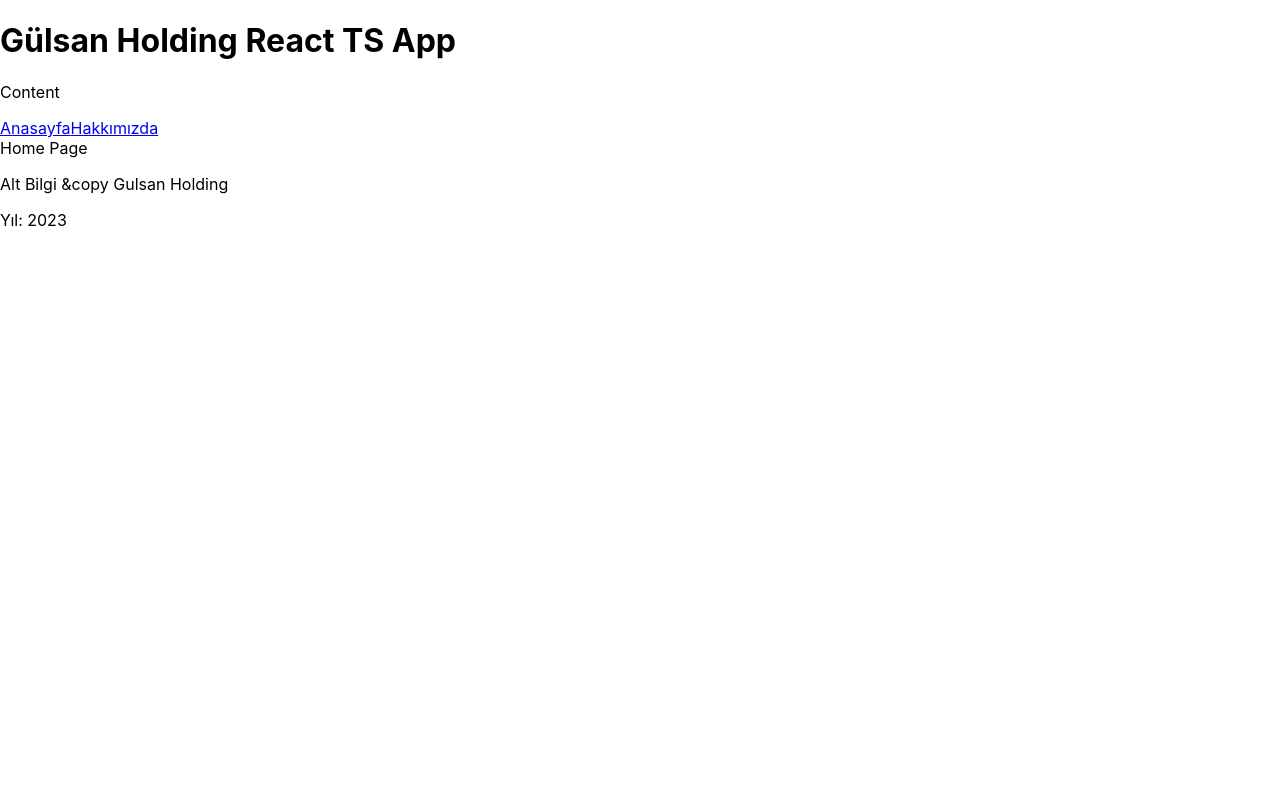
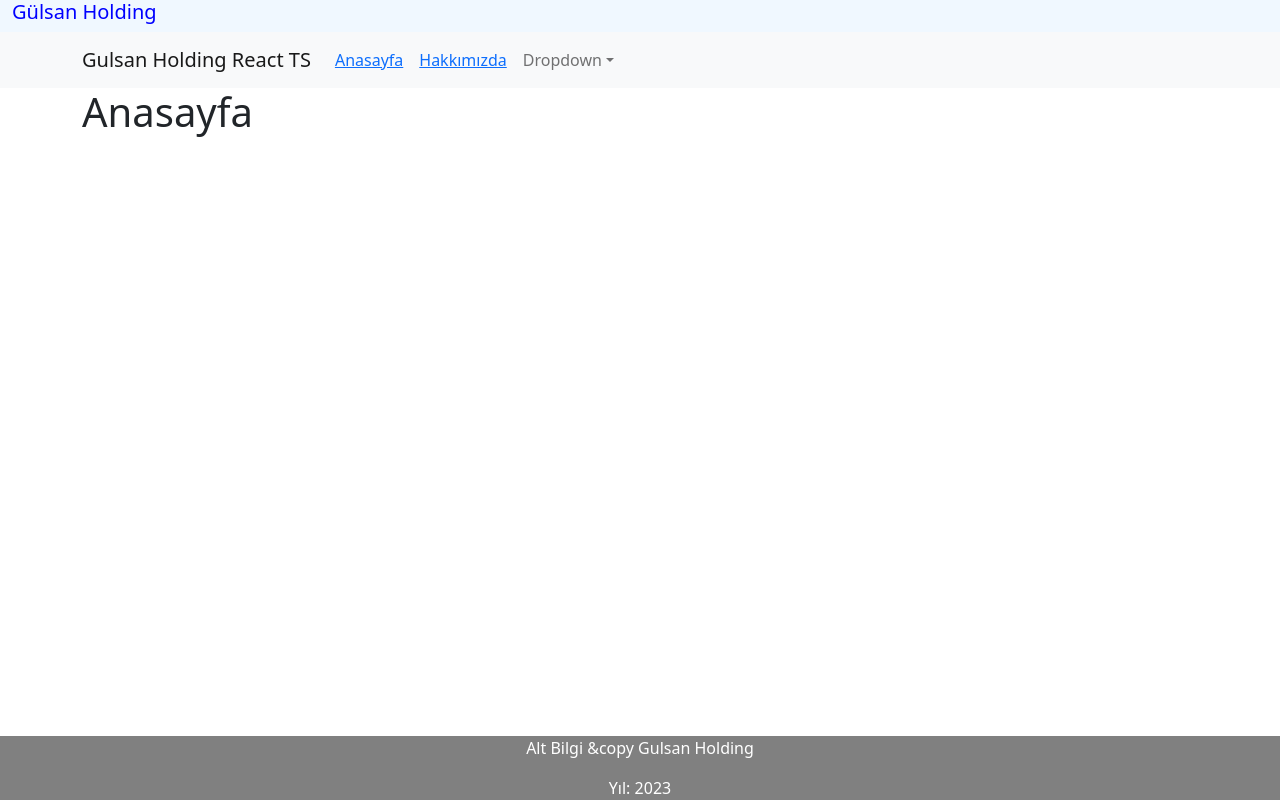
Before and after one commit to neominalsolutions/GulsanHoldingReactTS01-, a React (Create React App) app: page / in a window 1280 px wide. Built offline with nearby package versions, Linux system fonts and the light colour scheme; no server answers.

Commit message:
HomePage FetchAPI ile backend haberleşmesi

```diff
--- a/package.json
+++ b/package.json
@@ -10,7 +10,9 @@
     "@types/node": "^16.18.23",
     "@types/react": "^18.0.37",
     "@types/react-dom": "^18.0.11",
+    "bootstrap": "^5.2.3",
     "react": "^18.2.0",
+    "react-bootstrap": "^2.7.4",
     "react-dom": "^18.2.0",
     "react-router-dom": "^6.10.0",
     "react-scripts": "5.0.1",
--- a/src/App.tsx
+++ b/src/App.tsx
@@ -1,9 +1,8 @@
-import React from 'react';
-// import { RouteObject, useRoutes } from 'react-router-dom';
 import Layout from './layout/Layout';
-// import { RouteObject } from 'react-router-dom';
-
+import 'bootstrap/dist/css/bootstrap.min.css';
 import { RouteObject, useRoutes } from 'react-router-dom';
+import AboutPage from './pages/about/AboutPage';
+import HomePage from './pages/home/HomePage';
 
 function App() {
 	// bu uygulamanın ilk ayağa kalktığı dosya olduğu için tüm yönlendirme routing.config dosyaları buradan çalıacaktır.
@@ -15,19 +14,15 @@ function App() {
 			children: [
 				{
 					path: '/',
-					element: <>Home Page</>,
+					element: <HomePage />,
 				},
 				{
 					path: '/home',
-					element: <>Home Page</>,
+					element: <HomePage />,
 				},
 				{
 					path: '/about',
-					element: (
-						<>
-							<h1>About Page</h1>
-						</>
-					),
+					element: <AboutPage />,
 				},
 			],
 		},
--- a/src/layout/Footer.tsx
+++ b/src/layout/Footer.tsx
@@ -5,7 +5,7 @@ export type FooterProps = {
 };
 
 function Footer({ children }: FooterProps) {
-	return <div>{children}</div>;
+	return <>{children}</>;
 }
 
 export default Footer;
--- a/src/layout/Header.tsx
+++ b/src/layout/Header.tsx
@@ -1,4 +1,5 @@
 import React from 'react';
+import { Container, Row } from 'react-bootstrap';
 
 export type HeaderProps = {
 	text: string; // required
@@ -7,10 +8,14 @@ export type HeaderProps = {
 
 function Header({ text, content = 'Content' }: HeaderProps) {
 	return (
-		<div>
-			<h1>{text}</h1>
-			<p>{content}</p>
-		</div>
+		<Container
+			fluid
+			style={{ backgroundColor: 'aliceblue', color: 'blue' }}>
+			<Row>
+				<h5>{text}</h5>
+				{/* <p>{content}</p> */}
+			</Row>
+		</Container>
 	);
 }
 
--- a/src/layout/Layout.tsx
+++ b/src/layout/Layout.tsx
@@ -3,24 +3,37 @@ import Menu from './Menu';
 import Header from './Header';
 import Footer from './Footer';
 import { Outlet } from 'react-router-dom';
+import { Container, Row } from 'react-bootstrap';
 // import { Outlet } from 'react-router-dom';
 
 function Layout() {
 	return (
 		<div>
-			<Header text='Gülsan Holding React TS App' />
+			<Header text='Gülsan Holding' />
 			<Menu />
 
-			<main>
+			<Container style={{ height: '80vh' }}>
 				{/* dinamik içeriğin değişeceği kısmı outlet olarak iaşaretledik. sayfalar değişince buraya ilgili sayfa componentleri gelecek. */}
 				<Outlet />
-			</main>
+			</Container>
 
-			<Footer>
-				{/* p olan jsx elementini Footer içinde Layout içerisinde gönderdik. children <p> elementi yakalıyp ilgili div içine basacaktır. */}
-				<p>Alt Bilgi &copy Gulsan Holding</p>
-				<span>Yıl: {new Date().getFullYear()}</span>
-			</Footer>
+			<Container fluid>
+				<Footer>
+					{/* p olan jsx elementini Footer içinde Layout içerisinde gönderdik. children <p> elementi yakalıyp ilgili div içine basacaktır. */}
+					<Row
+						style={{
+							textAlign: 'center',
+							backgroundColor: 'GrayText',
+							color: 'white',
+							position: 'fixed',
+							width: '100%',
+							bottom: '0',
+						}}>
+						<p>Alt Bilgi &copy Gulsan Holding</p>
+						<span>Yıl: {new Date().getFullYear()}</span>
+					</Row>
+				</Footer>
+			</Container>
 		</div>
 	);
 }
--- a/src/layout/Menu.tsx
+++ b/src/layout/Menu.tsx
@@ -1,4 +1,5 @@
 import React from 'react';
+import { Container, Nav, NavDropdown, Navbar } from 'react-bootstrap';
 import { Link } from 'react-router-dom';
 
 export interface IMenu {
@@ -19,17 +20,43 @@ function Menu() {
 	];
 
 	return (
-		<nav>
-			{menuList.map((menu: IMenu, index: number) => {
-				return (
-					<Link
-						key={index}
-						to={menu.url}>
-						{menu.text}
-					</Link>
-				);
-			})}
-		</nav>
+		<Navbar
+			bg='light'
+			expand='lg'>
+			<Container>
+				<Navbar.Brand href='/'>Gulsan Holding React TS</Navbar.Brand>
+				<Navbar.Toggle aria-controls='basic-navbar-nav' />
+				<Navbar.Collapse id='basic-navbar-nav'>
+					<Nav className='me-auto'>
+						{menuList.map((menu: IMenu, index: number) => {
+							return (
+								<Nav.Link key={index}>
+									<Link to={menu.url}>{menu.text}</Link>
+								</Nav.Link>
+							);
+						})}
+
+						<NavDropdown
+							title='Dropdown'
+							id='basic-nav-dropdown'>
+							<NavDropdown.Item href='#action/3.1'>
+								Action
+							</NavDropdown.Item>
+							<NavDropdown.Item href='#action/3.2'>
+								Another action
+							</NavDropdown.Item>
+							<NavDropdown.Item href='#action/3.3'>
+								Something
+							</NavDropdown.Item>
+							<NavDropdown.Divider />
+							<NavDropdown.Item href='#action/3.4'>
+								Separated link
+							</NavDropdown.Item>
+						</NavDropdown>
+					</Nav>
+				</Navbar.Collapse>
+			</Container>
+		</Navbar>
 	);
 }
 
--- /dev/null
+++ b/src/pages/about/AboutPage.tsx
@@ -0,0 +1,11 @@
+import React from 'react';
+
+function AboutPage() {
+	return (
+		<div>
+			<h1>Hakkımızda Sayfası</h1>
+		</div>
+	);
+}
+
+export default AboutPage;
--- /dev/null
+++ b/src/pages/home/HomePage.tsx
@@ -0,0 +1,29 @@
+import React, { useEffect } from 'react';
+
+function HomePage() {
+	useEffect(() => {
+		// burası homepage componentine istek atıldığında apidan veri çekmemizi sağlayan hook. async çalışır. sayfa açılışında apidan veri çekme işlemleri bu hook içerisinde yazılır.
+		// sayfa yüklenirken componente gösterilecek olan verinin hazır hale gelmesini istiyorsak bu hook kullanımı önerilir.
+
+		// axios ile yapabiliriz
+		// js fetch paketi
+		// reactQuery => axios
+
+		// fetch default httpget çalışır.
+		fetch('https://localhost:7044/api/Tickets')
+			.then((response) => response.json())
+			.then((data) => {
+				console.log('data', data);
+			});
+
+		return () => {};
+	}, []);
+
+	return (
+		<div>
+			<h1>Anasayfa</h1>
+		</div>
+	);
+}
+
+export default HomePage;
```
Also changed, not shown: 1 other file (tests, documents, lock files or other folders).
